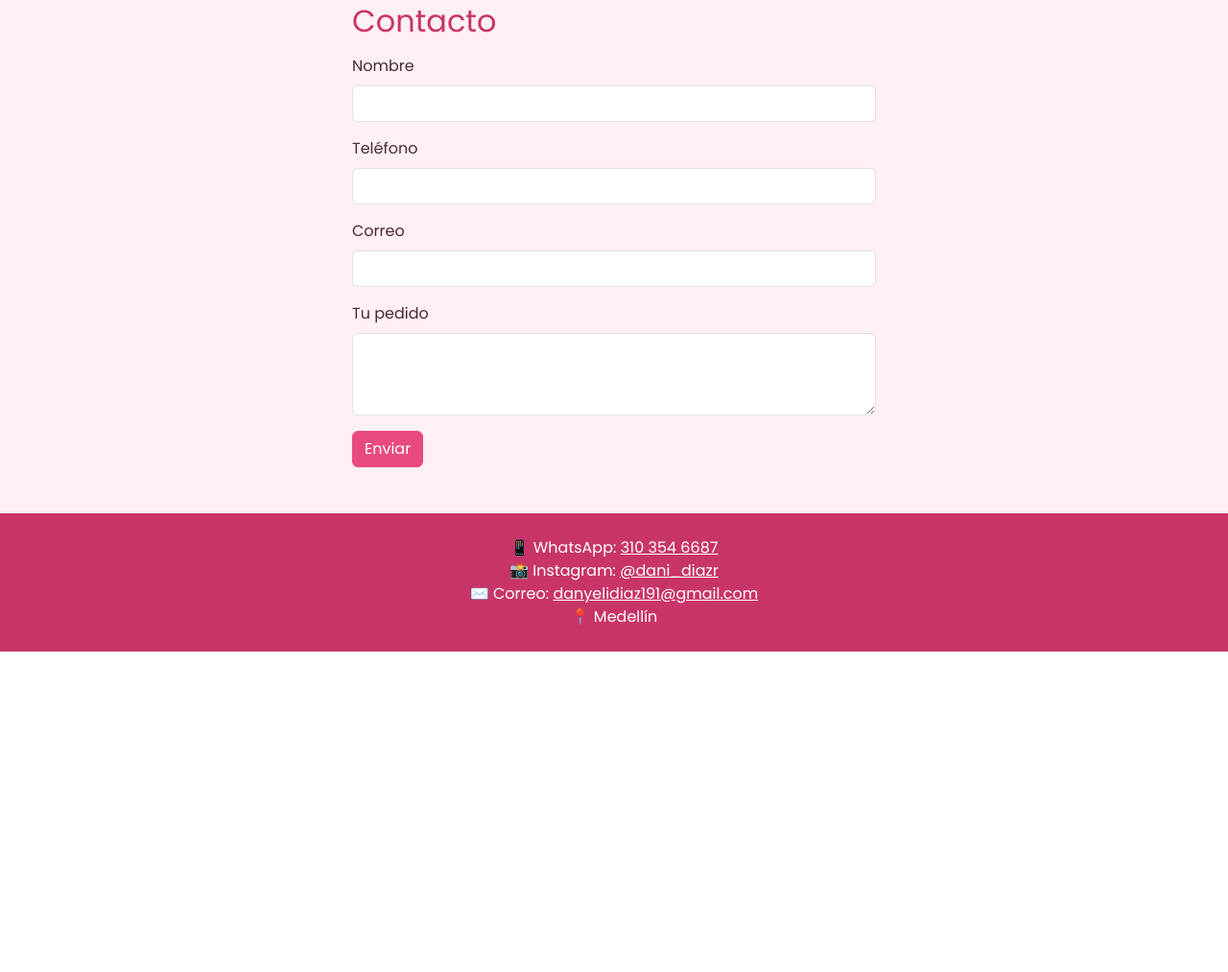
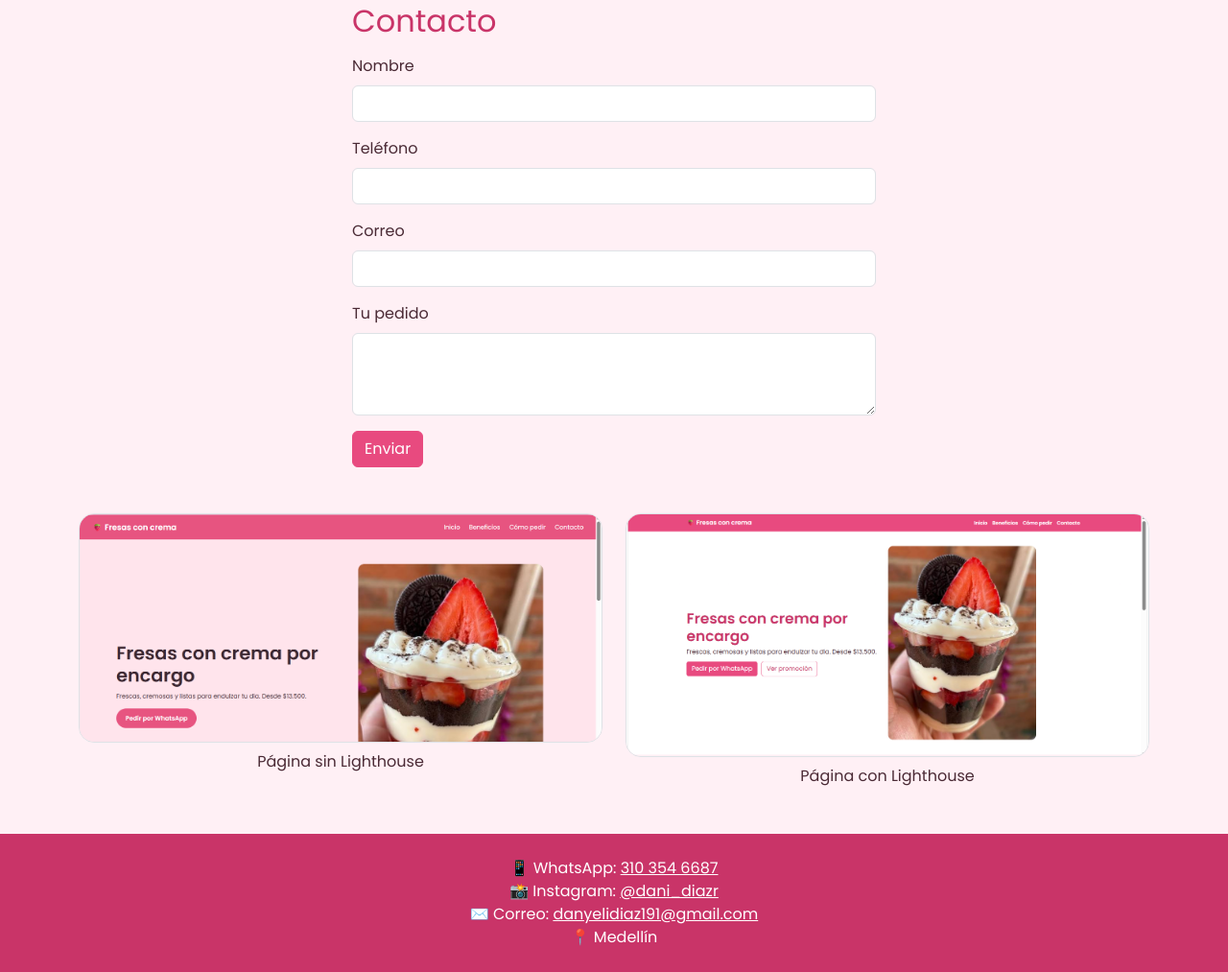
Before and after one commit to danyelidiaz191-code/web-adso-danyelidiaz, a plain HTML site: page sesion13-14/reto/index.html in a window 1280 px wide. Shown: the part 1032-2045 px from the top of the page at 96% size. Before the commit the page ends 1711 px from the top, so only its background shows below. Drawn offline with nearby package versions, Linux system fonts and the light colour scheme.

Commit message:
Add files via upload

```diff
--- a/sesion13-14/reto/index.html
+++ b/sesion13-14/reto/index.html
@@ -131,6 +131,24 @@
             </form>
           </div>
         </div>
+
+        <!-- Capturas de comparación, lado a lado -->
+        <div class="row g-4 mt-4">
+          <div class="col-12 col-md-6">
+            <figure class="mb-0">
+              <img src="img/pagina-sin-lighthouse.png" class="img-fluid rounded-4 border"
+                   alt="Captura de la página de fresas con crema sin Lighthouse">
+              <figcaption class="text-center mt-2">Página sin Lighthouse</figcaption>
+            </figure>
+          </div>
+          <div class="col-12 col-md-6">
+            <figure class="mb-0">
+              <img src="img/pagina-con-lighthouse.png" class="img-fluid rounded-4 border"
+                   alt="Captura de la página de fresas con crema con Lighthouse">
+              <figcaption class="text-center mt-2">Página con Lighthouse</figcaption>
+            </figure>
+          </div>
+        </div>
       </div>
     </section>
   </main>
```
Also changed, not shown: sesion13-14/tarea/index.html (+3 -3 lines), sesion13-14/reto/img/pagina-con-lighthouse.png (added), sesion13-14/reto/img/pagina-sin-lighthouse.png (added), sesion13-14/tarea/img/pagina-con-lighthouse.png (added), sesion13-14/tarea/img/pagina-sin-lighthouse.png (added).
